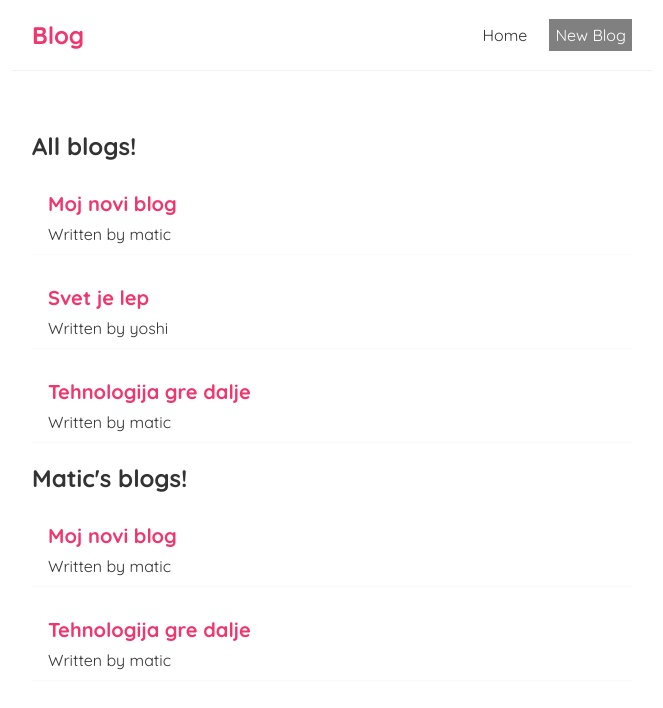
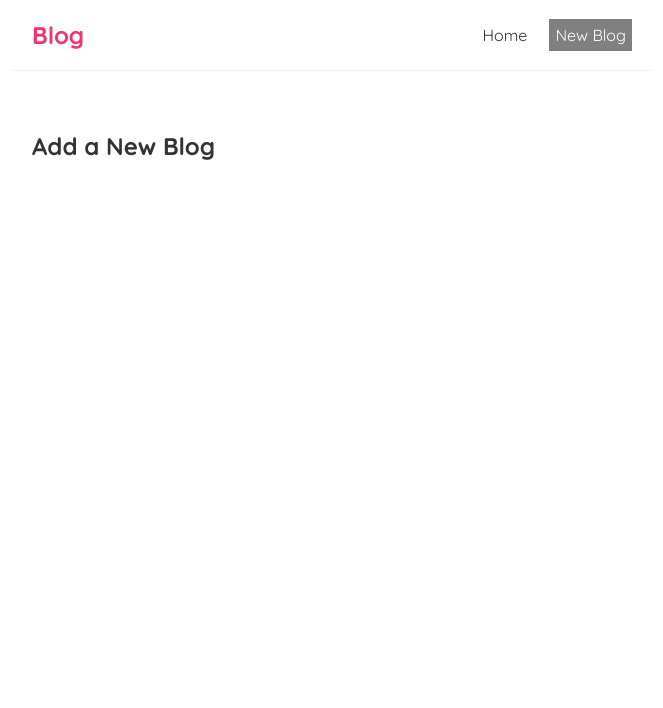
Before and after one commit to matico3/simple-blog, a React (Create React App) app: page /create in a window 1280 px wide. Shown: the top 708 px of the page, without its empty margins (308-971 px from the left). Built offline with nearby package versions, Linux system fonts and the light colour scheme; data requests are answered from the project's data file.

Commit message:
Create komponenta

```diff
--- a/src/App.js
+++ b/src/App.js
@@ -1,15 +1,25 @@
 import Navbar from "./Navbar";
 import Home from "./Home";
 import { BrowserRouter as Router, Route, Switch } from "react-router-dom";
+import Create from "./Create";
 
 function App() {
   return (
-    <div className="App">
-      <Navbar />
-      <div className="content">
-        <Home />
+    <Router>
+      <div className="App">
+        <Navbar />
+        <div className="content">
+          <Switch>
+            <Route exact path="/">
+              <Home />
+            </Route>
+            <Route path="/create">
+              <Create />
+            </Route>
+          </Switch>
+        </div>
       </div>
-    </div>
+    </Router>
   );
 }
 
--- /dev/null
+++ b/src/Create.js
@@ -0,0 +1,9 @@
+const Create = () => {
+  return (
+    <div className="create">
+      <h2>Add a New Blog</h2>
+    </div>
+  );
+};
+
+export default Create;
--- a/src/Navbar.js
+++ b/src/Navbar.js
@@ -1,17 +1,19 @@
+import { Link } from "react-router-dom";
+
 function Navbar() {
   return (
     <nav className="navbar">
       <h1>Blog</h1>
       <div className="links">
-        <a href="/">Home</a>
-        <a
-          href="/create"
+        <Link to="/">Home</Link>
+        <Link
+          to="/create"
           style={{
             color: "white",
             backgroundColor: "grey",
           }}>
           New Blog
-        </a>
+        </Link>
       </div>
     </nav>
   );
--- a/src/useFetch.js
+++ b/src/useFetch.js
@@ -5,10 +5,10 @@ export const useFetch = (url) => {
   const [isPending, setIsPending] = useState(true);
   const [error, setError] = useState(null);
   useEffect(() => {
-    fetch(url)
+    const abortCont = new AbortController();
+
+    fetch(url, { signal: abortCont.signal })
       .then((res) => {
-        console.log(res);
-
         if (!res.ok) {
           throw Error("could not fetch the data for that resource");
         }
@@ -20,9 +20,15 @@ export const useFetch = (url) => {
         setError(null);
       })
       .catch((err) => {
-        setIsPending(false);
-        setError(err.message);
+        if (err.name === "AbortError") {
+          console.log("Fetch aborted.");
+        } else {
+          setIsPending(false);
+          setError(err.message);
+        }
       });
+
+    return () => abortCont.abort();
   }, [url]);
 
   return { data, isPending, error };
```
